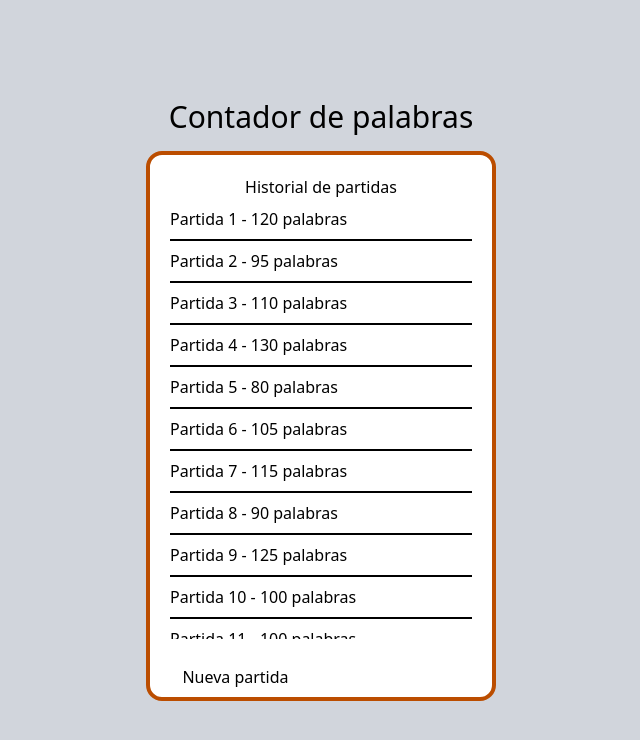
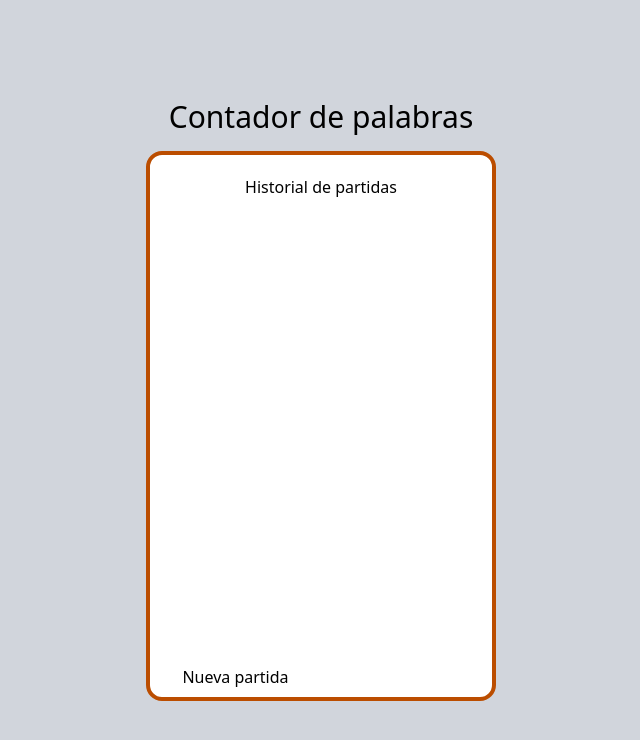
Before and after one commit to JavierMolines/wordcount, an Angular app: page / in a window 1280 px wide. Shown: the top 740 px of the page, without its empty margins (319-959 px from the left). Built offline with nearby package versions, Linux system fonts and the light colour scheme.

Commit message:
feat: update EndGame component to display results and clear session storage on game completion

```diff
--- a/src/app/components/end-game/end-game.component.html
+++ b/src/app/components/end-game/end-game.component.html
@@ -1,5 +1,5 @@
 <div>
-  <p class="text-center">Historial de partidas</p>
+  <p class="text-center">Resultados</p>
   <div class="h-[440px] overflow-y-auto">
     @for (item of players(); track $index) {
       <h2 class="text-center pt-2">{{ item[0] }} - Total {{ item[1].total }}</h2>
--- a/src/app/components/end-game/end-game.component.ts
+++ b/src/app/components/end-game/end-game.component.ts
@@ -2,7 +2,10 @@
 
 import { Component, OnInit, signal, WritableSignal } from "@angular/core";
 import { RouterModule } from "@angular/router";
-import { storageGetPlayersTreeConfig } from "../../helper/storage.helper";
+import {
+	storageGetPlayersTreeConfig,
+	storageSetClearAll,
+} from "../../helper/storage.helper";
 
 @Component({
 	selector: "app-end-game",
@@ -30,5 +33,7 @@ export class EndGameComponent implements OnInit {
 		});
 
 		this.players.set(sortByTotal);
+
+		storageSetClearAll();
 	}
 }
--- a/src/app/components/menu/menu.component.html
+++ b/src/app/components/menu/menu.component.html
@@ -1,24 +1,6 @@
 <div>
   <p class="text-center">Historial de partidas</p>
-  <ul class="h-[440px] overflow-y-auto">
-    <li class="border-b-2 py-2">Partida 1 - 120 palabras</li>
-    <li class="border-b-2 py-2">Partida 2 - 95 palabras</li>
-    <li class="border-b-2 py-2">Partida 3 - 110 palabras</li>
-    <li class="border-b-2 py-2">Partida 4 - 130 palabras</li>
-    <li class="border-b-2 py-2">Partida 5 - 80 palabras</li>
-    <li class="border-b-2 py-2">Partida 6 - 105 palabras</li>
-    <li class="border-b-2 py-2">Partida 7 - 115 palabras</li>
-    <li class="border-b-2 py-2">Partida 8 - 90 palabras</li>
-    <li class="border-b-2 py-2">Partida 9 - 125 palabras</li>
-    <li class="border-b-2 py-2">Partida 10 - 100 palabras</li>
-    <li class="border-b-2 py-2">Partida 11 - 100 palabras</li>
-    <li class="border-b-2 py-2">Partida 12 - 100 palabras</li>
-    <li class="border-b-2 py-2">Partida 13 - 100 palabras</li>
-    <li class="border-b-2 py-2">Partida 14 - 100 palabras</li>
-    <li class="border-b-2 py-2">Partida 15 - 100 palabras</li>
-    <li class="border-b-2 py-2">Partida 16 - 100 palabras</li>
-    <li class="border-b-2 py-2">Partida 17 - 100 palabras</li>
-  </ul>
+  <ul class="h-[440px] overflow-y-auto"></ul>
 </div>
 <div class="absolute left-0 bottom-0 w-full flex px-0 py-0">
   <a
--- a/src/app/helper/storage.helper.ts
+++ b/src/app/helper/storage.helper.ts
@@ -59,3 +59,7 @@ export const storageSetRecordsForPlayer = (player: string, records: any) => {
 	playersTreeConfig[player].words.push(records);
 	storageSetTreeConfig(playersTreeConfig);
 };
+
+export const storageSetClearAll = (): void => {
+	sessionStorage.clear();
+};
```
